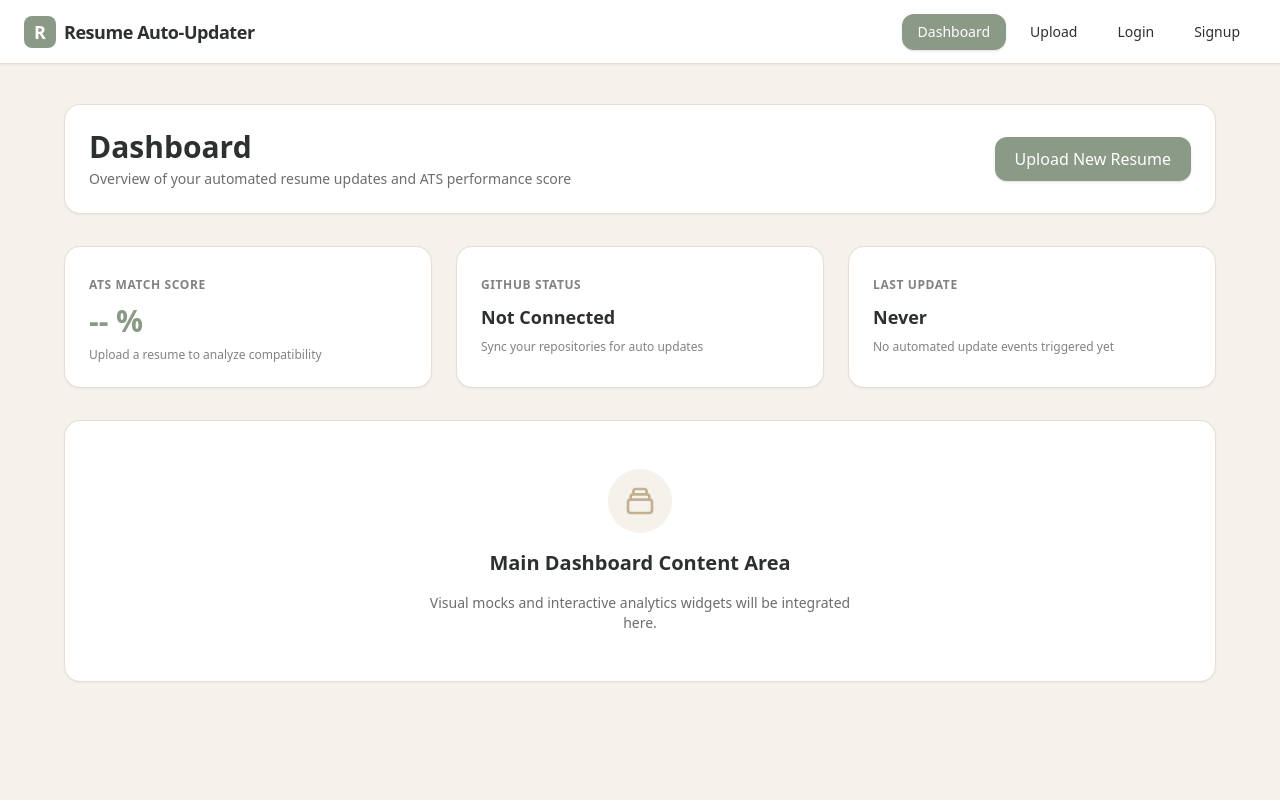
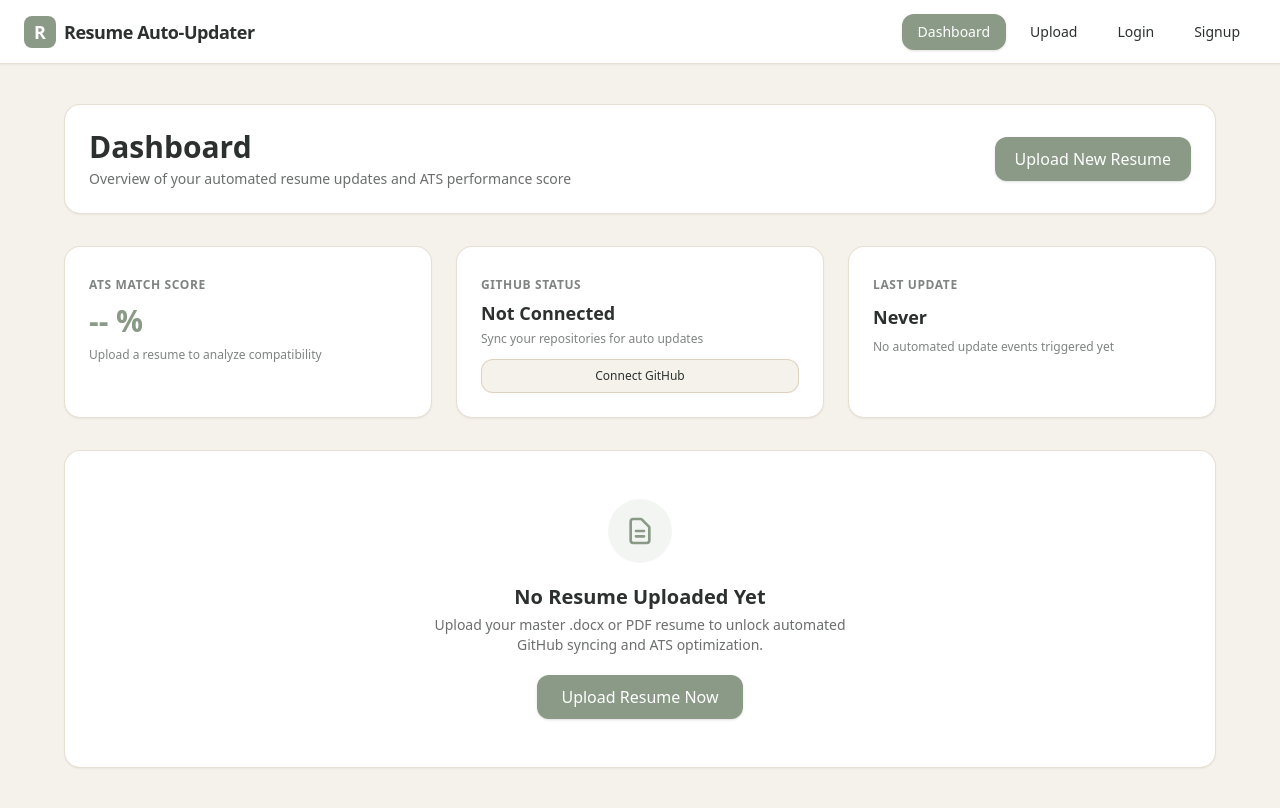
Before and after one commit to yjaveria3-netizen/Resume-Automation, a React app in the folder frontend/: page /dashboard in a window 1280 px wide. Built offline with nearby package versions, Linux system fonts and the light colour scheme; the HTML template or start-up script is replaced by a standard one.

Commit message:
feat(ui): add dashboard empty state and upload file preview mockup

```diff
--- a/frontend/src/pages/Dashboard.jsx
+++ b/frontend/src/pages/Dashboard.jsx
@@ -24,7 +24,7 @@ export default function Dashboard() {
           </div>
         </div>
 
-        {/* Metric Cards Skeleton */}
+        {/* Metric Cards */}
         <div className="grid grid-cols-1 md:grid-cols-3 gap-6">
           <div className="bg-white p-6 rounded-2xl border border-khaki/40 shadow-sm space-y-2">
             <span className="text-xs font-semibold uppercase tracking-wider text-olive-wood/60">ATS Match Score</span>
@@ -32,10 +32,18 @@ export default function Dashboard() {
             <p className="text-xs text-olive-wood/60">Upload a resume to analyze compatibility</p>
           </div>
 
-          <div className="bg-white p-6 rounded-2xl border border-khaki/40 shadow-sm space-y-2">
-            <span className="text-xs font-semibold uppercase tracking-wider text-olive-wood/60">GitHub Status</span>
-            <div className="text-lg font-semibold text-olive-wood">Not Connected</div>
-            <p className="text-xs text-olive-wood/60">Sync your repositories for auto updates</p>
+          <div className="bg-white p-6 rounded-2xl border border-khaki/40 shadow-sm space-y-3 flex flex-col justify-between">
+            <div className="space-y-1">
+              <span className="text-xs font-semibold uppercase tracking-wider text-olive-wood/60">GitHub Status</span>
+              <div className="text-lg font-semibold text-olive-wood">Not Connected</div>
+              <p className="text-xs text-olive-wood/60">Sync your repositories for auto updates</p>
+            </div>
+            <button
+              type="button"
+              className="w-full py-2 px-3 rounded-xl bg-khaki-light text-olive-wood text-xs font-medium hover:bg-khaki/30 border border-khaki/50 transition-all cursor-pointer"
+            >
+              Connect GitHub
+            </button>
           </div>
 
           <div className="bg-white p-6 rounded-2xl border border-khaki/40 shadow-sm space-y-2">
@@ -45,18 +53,26 @@ export default function Dashboard() {
           </div>
         </div>
 
-        {/* Empty Content Area Placeholder */}
+        {/* Designed Empty State Card */}
         <div className="bg-white rounded-2xl border border-khaki/40 p-12 text-center shadow-sm">
-          <div className="max-w-md mx-auto space-y-4">
-            <div className="w-16 h-16 bg-khaki-light rounded-full flex items-center justify-center mx-auto text-khaki">
+          <div className="max-w-md mx-auto space-y-5">
+            <div className="w-16 h-16 bg-sage/10 rounded-full flex items-center justify-center mx-auto text-sage">
               <svg className="w-8 h-8" fill="none" stroke="currentColor" viewBox="0 0 24 24">
-                <path strokeLinecap="round" strokeLinejoin="round" strokeWidth="2" d="M19 11H5m14 0a2 2 0 012 2v6a2 2 0 01-2 2H5a2 2 0 01-2-2v-6a2 2 0 012-2m14 0V9a2 2 0 00-2-2M5 11V9a2 2 0 012-2m0 0V5a2 2 0 012-2h6a2 2 0 012 2v2M7 7h10" />
+                <path strokeLinecap="round" strokeLinejoin="round" strokeWidth="2" d="M9 12h6m-6 4h6m2 5H7a2 2 0 01-2-2V5a2 2 0 012-2h5.586a1 1 0 01.707.293l5.414 5.414a1 1 0 01.293.707V19a2 2 0 01-2 2z" />
               </svg>
             </div>
-            <h3 className="text-xl font-semibold text-olive-wood">Main Dashboard Content Area</h3>
-            <p className="text-olive-wood/70 text-sm">
-              Visual mocks and interactive analytics widgets will be integrated here.
-            </p>
+            <div>
+              <h3 className="text-xl font-semibold text-olive-wood">No Resume Uploaded Yet</h3>
+              <p className="text-olive-wood/70 text-sm mt-1">
+                Upload your master .docx or PDF resume to unlock automated GitHub syncing and ATS optimization.
+              </p>
+            </div>
+            <Link
+              to="/upload"
+              className="inline-block px-6 py-2.5 rounded-xl bg-sage text-white font-medium shadow transition-all hover:bg-sage-hover cursor-pointer"
+            >
+              Upload Resume Now
+            </Link>
           </div>
         </div>
       </div>
--- a/frontend/src/pages/Upload.jsx
+++ b/frontend/src/pages/Upload.jsx
@@ -11,8 +11,8 @@ export default function Upload() {
           </p>
         </div>
 
-        {/* Drag and Drop Zone Placeholder */}
-        <div className="border-2 border-dashed border-khaki rounded-2xl p-12 text-center bg-khaki-light/20 hover:bg-khaki-light/40 transition-colors cursor-pointer space-y-4">
+        {/* Drag and Drop Zone */}
+        <div className="border-2 border-dashed border-khaki rounded-2xl p-10 text-center bg-khaki-light/20 hover:bg-khaki-light/40 transition-colors cursor-pointer space-y-4">
           <div className="w-16 h-16 bg-sage/10 rounded-full flex items-center justify-center mx-auto text-sage">
             <svg className="w-8 h-8" fill="none" stroke="currentColor" viewBox="0 0 24 24">
               <path strokeLinecap="round" strokeLinejoin="round" strokeWidth="2" d="M7 16a4 4 0 01-.88-7.903A5 5 0 1115.9 6L16 6a5 5 0 011 9.9M15 13l-3-3m0 0l-3 3m3-3v12" />
@@ -29,6 +29,35 @@ export default function Upload() {
           </div>
         </div>
 
+        {/* Selected File Preview Placeholder */}
+        <div className="bg-khaki-light/30 rounded-xl border border-khaki/50 p-4 flex items-center justify-between gap-4">
+          <div className="flex items-center gap-3">
+            <div className="p-2.5 bg-sage/10 text-sage rounded-lg">
+              <svg className="w-6 h-6" fill="none" stroke="currentColor" viewBox="0 0 24 24">
+                <path strokeLinecap="round" strokeLinejoin="round" strokeWidth="2" d="M9 12h6m-6 4h6m2 5H7a2 2 0 01-2-2V5a2 2 0 012-2h5.586a1 1 0 01.707.293l5.414 5.414a1 1 0 01.293.707V19a2 2 0 01-2 2z" />
+              </svg>
+            </div>
+            <div>
+              <div className="flex items-center gap-2">
+                <p className="text-sm font-semibold text-olive-wood">my_resume.docx</p>
+                <span className="text-[10px] font-medium px-2 py-0.5 rounded-full bg-sage/20 text-sage border border-sage/30">
+                  Ready to process
+                </span>
+              </div>
+              <p className="text-xs text-olive-wood/60">1.2 MB</p>
+            </div>
+          </div>
+          <button
+            type="button"
+            className="p-1.5 text-olive-wood/50 hover:text-red-500 hover:bg-red-50 rounded-lg transition-colors cursor-pointer"
+            title="Remove file"
+          >
+            <svg className="w-5 h-5" fill="none" stroke="currentColor" viewBox="0 0 24 24">
+              <path strokeLinecap="round" strokeLinejoin="round" strokeWidth="2" d="M19 7l-.867 12.142A2 2 0 0116.138 21H7.862a2 2 0 01-1.995-1.858L5 7m5 4v6m4-6v6m1-10V4a1 1 0 00-1-1h-4a1 1 0 00-1 1v3M4 7h16" />
+            </svg>
+          </button>
+        </div>
+
         <div className="flex justify-end">
           <button
             type="button"
```
Also changed, not shown: 1 other file (tests, documents, lock files or other folders).
